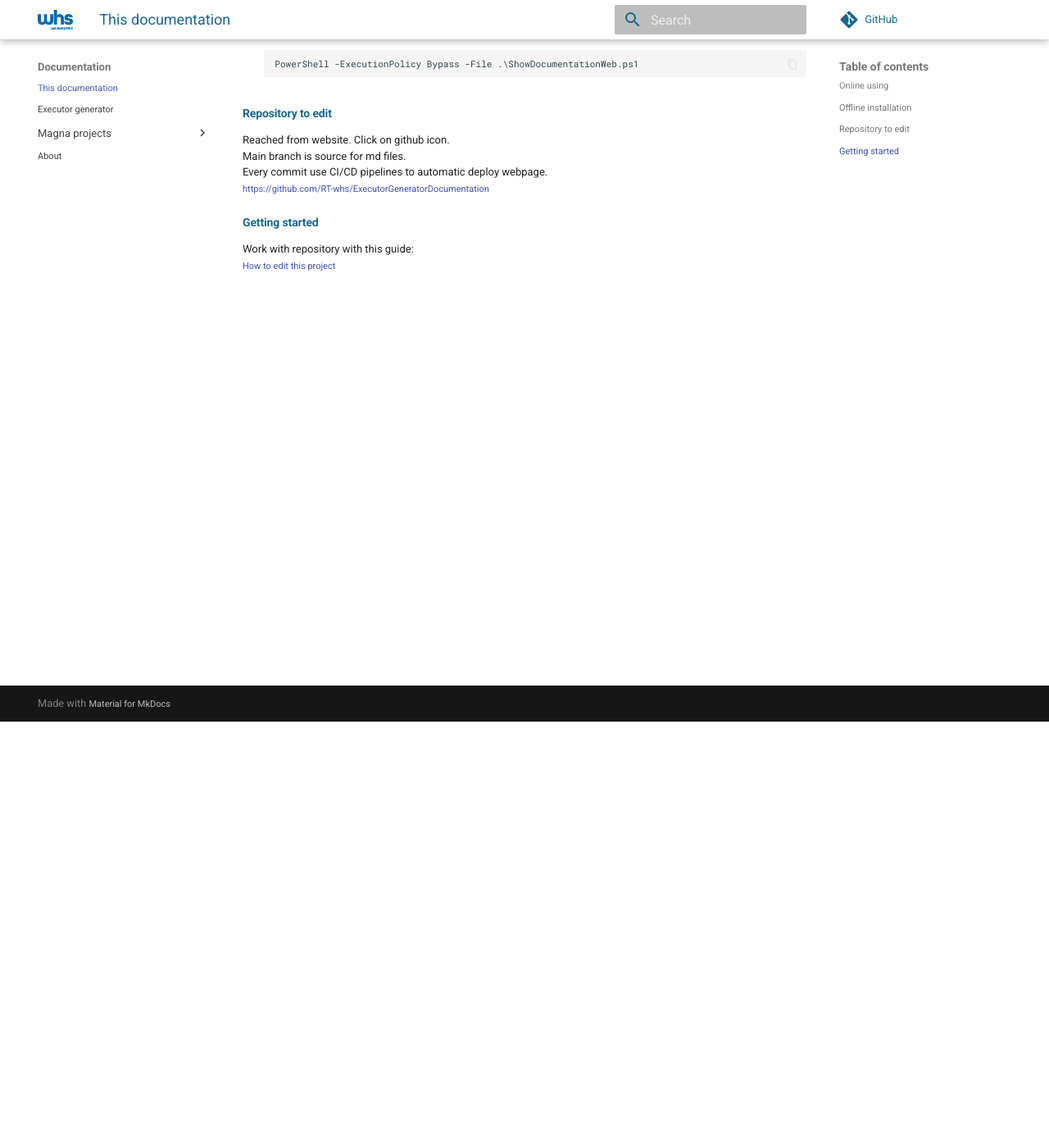
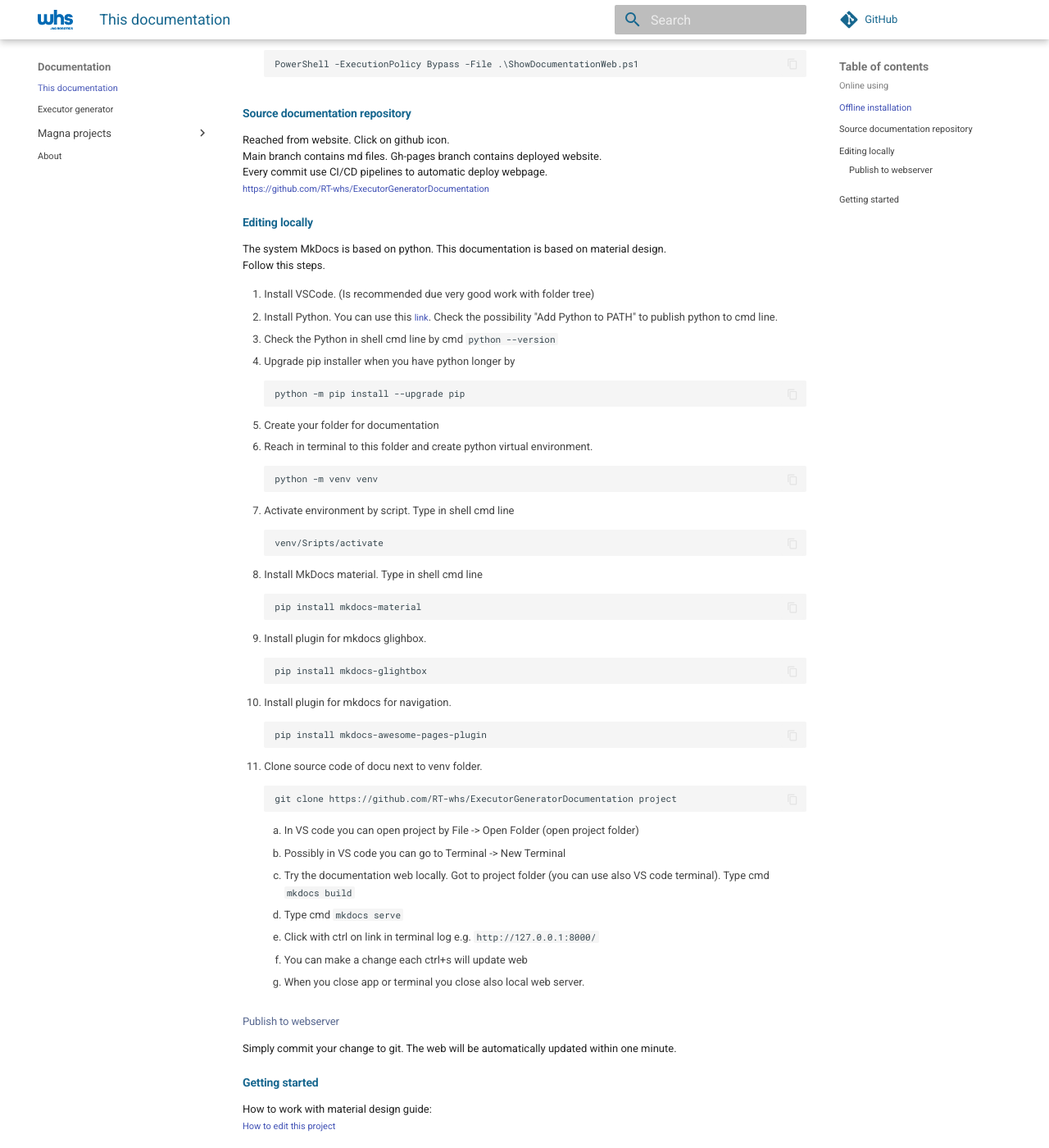
Before and after one commit to RT-whs/ExecutorGeneratorDocumentation, an MkDocs documentation site: the page built from docs/docu/index.md, in a window 1280 px wide and 1400 px high, scrolled down 520 px. Shown: the whole window at 82% size. Built offline with MkDocs 1.6.1 and Material for MkDocs 9.7.7, drawn with Linux system fonts in a browser that asks for light colours; comment, search, counter and statistics services are not loaded.

Commit message:
Feature editing localy this docu

````diff
--- a/docs/docu/index.md
+++ b/docs/docu/index.md
@@ -24,12 +24,60 @@ Script is used for manual start of documentation. This step do Executor generato
 
 
 
-## Repository to edit
+## Source documentation repository
 Reached from website. Click on github icon.
-Main branch is source for md files.
+Main branch contains md files.
+Gh-pages branch contains deployed website.
 Every commit use CI/CD pipelines to automatic deploy webpage.
 [https://github.com/RT-whs/ExecutorGeneratorDocumentation](https://github.com/RT-whs/ExecutorGeneratorDocumentation)
 
+## Editing locally
+The system MkDocs is based on python. This documentation is based on material design.
+Follow this steps.
+
+1.  Install VSCode. (Is recommended due very good work with folder tree)
+1.  Install Python. You can use this [link](https://www.python.org/downloads/). Check the possibility "Add Python to PATH" to publish python to cmd line.
+1. Check the Python in shell cmd line by cmd ```python --version```
+1. Upgrade pip installer when you have python longer by
+
+        python -m pip install --upgrade pip
+
+1. Create your folder for documentation
+1. Reach in terminal to this folder and create python virtual environment.
+
+        python -m venv venv
+
+1. Activate environment by script. Type in shell cmd line
+
+        venv/Sripts/activate
+
+1. Install MkDocs material.  Type in shell cmd line
+
+        pip install mkdocs-material
+
+1. Install plugin for mkdocs glighbox.
+
+        pip install mkdocs-glightbox
+
+1. Install plugin for mkdocs for navigation.
+
+        pip install mkdocs-awesome-pages-plugin
+
+1. Clone source code of docu next to venv folder.
+
+        git clone https://github.com/RT-whs/ExecutorGeneratorDocumentation project
+1. In VS code you can open project by File -> Open Folder (open project folder)
+1. Possibly in VS code you can go to Terminal -> New Terminal
+1. Try the documentation web locally. Got to project folder (you can use also VS code terminal). Type cmd ```mkdocs build```
+1. Type cmd ```mkdocs serve```
+1. Click with ctrl on link in terminal log e.g. ```http://127.0.0.1:8000/```
+1. You can make a change each ctrl+s will update web
+1. When you close app or terminal you close also local web server.
+
+### Publish to webserver
+Simply commit your change to git. The web will be automatically updated within one minute.
+
+
 ## Getting started
-Work with repository with this guide:
+How to work with material design guide:
 [How to edit this project](https://squidfunk.github.io/mkdocs-material/)
````
